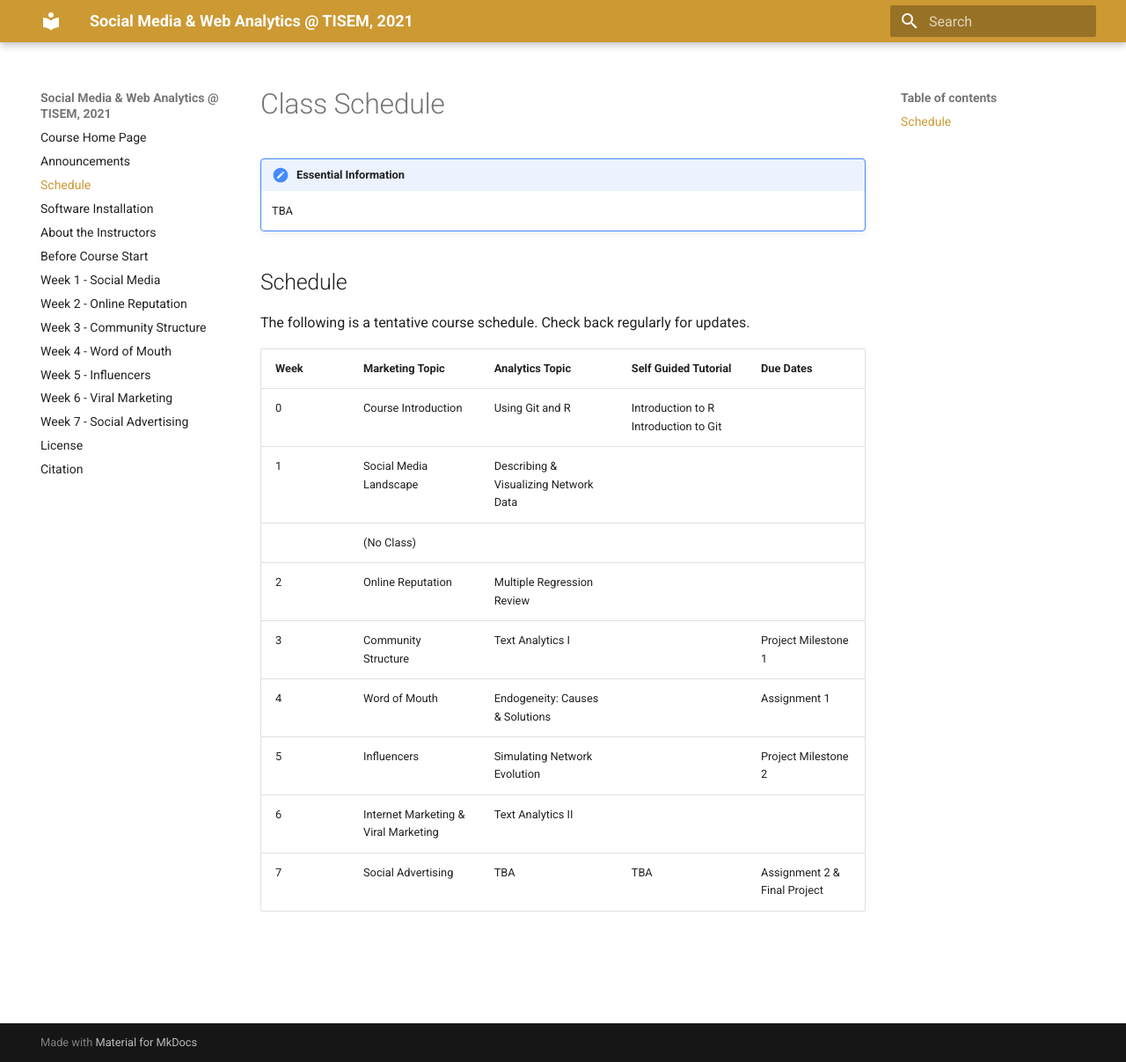
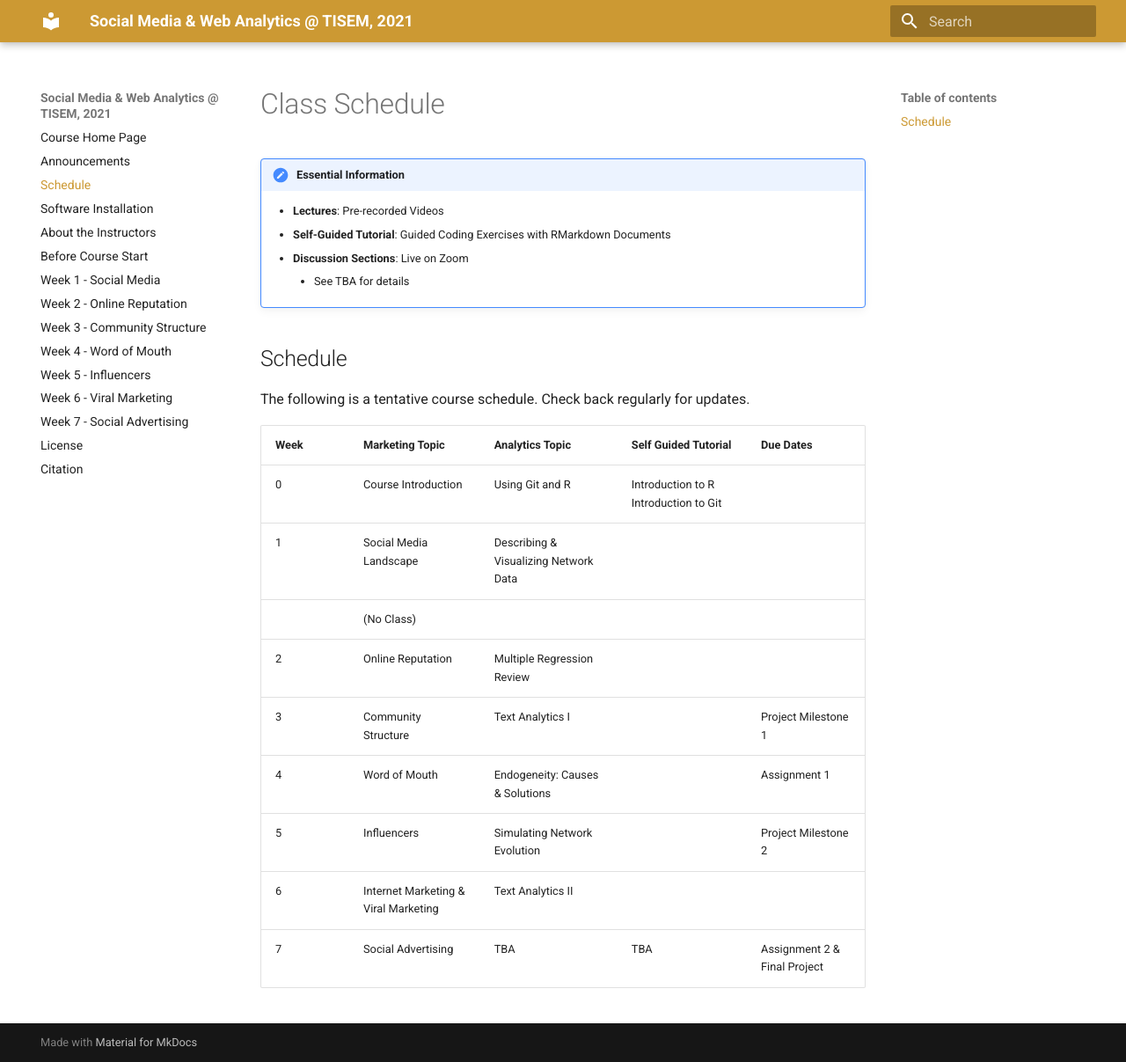
Before and after one commit to tisem-digital-marketing/2021-smwa, an MkDocs documentation site: the page built from docs/schedule.md, in a window 1280 px wide and 1207 px high. Shown: the whole window at 88% size. Built offline with MkDocs 1.6.1 and Material for MkDocs 9.7.7, drawn with Linux system fonts in a browser that asks for light colours; old or Windows-style settings are respelled for this version of MkDocs.

Commit message:
add essential information to schedule

```diff
--- a/docs/schedule.md
+++ b/docs/schedule.md
@@ -1,7 +1,11 @@
 # Class Schedule
 
 !!! summary "Essential Information"
-    TBA
+
+    * **Lectures**: Pre-recorded Videos
+    * **Self-Guided Tutorial**: Guided Coding Exercises with RMarkdown Documents
+    * **Discussion Sections**: Live on Zoom
+        * See TBA for details
 
 ## Schedule
 
```
